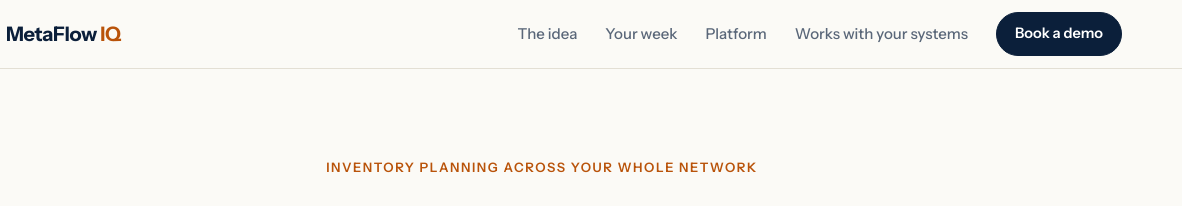
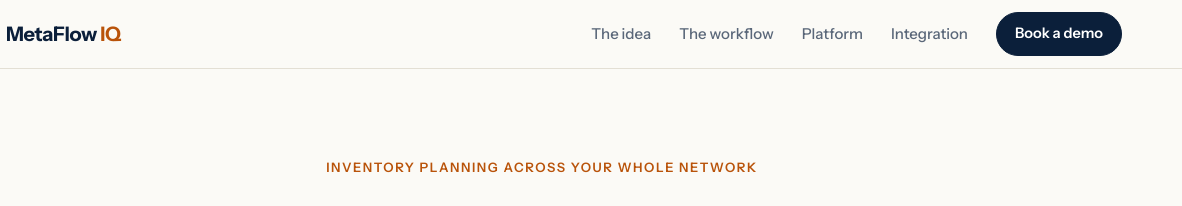
Before and after one commit to metaflowanalytics/supplychain, a plain HTML site: page index.html in a window 1280 px wide. Shown: the top 206 px of the page, 98-1280 px from the left. Drawn offline with Linux system fonts and the light colour scheme.

Commit message:
Add files via upload

```diff
--- a/index.html
+++ b/index.html
@@ -352,9 +352,9 @@
       </a>
       <nav class="nav" aria-label="Main">
         <a href="#idea">The idea</a>
-        <a href="#week">Your week</a>
+        <a href="#week">The workflow</a>
         <a href="#platform">Platform</a>
-        <a href="#scope">Works with your systems</a>
+        <a href="#scope">Integration</a>
       </nav>
       <a class="btn small" href="#demo">Book a demo</a>
     </div>
```
